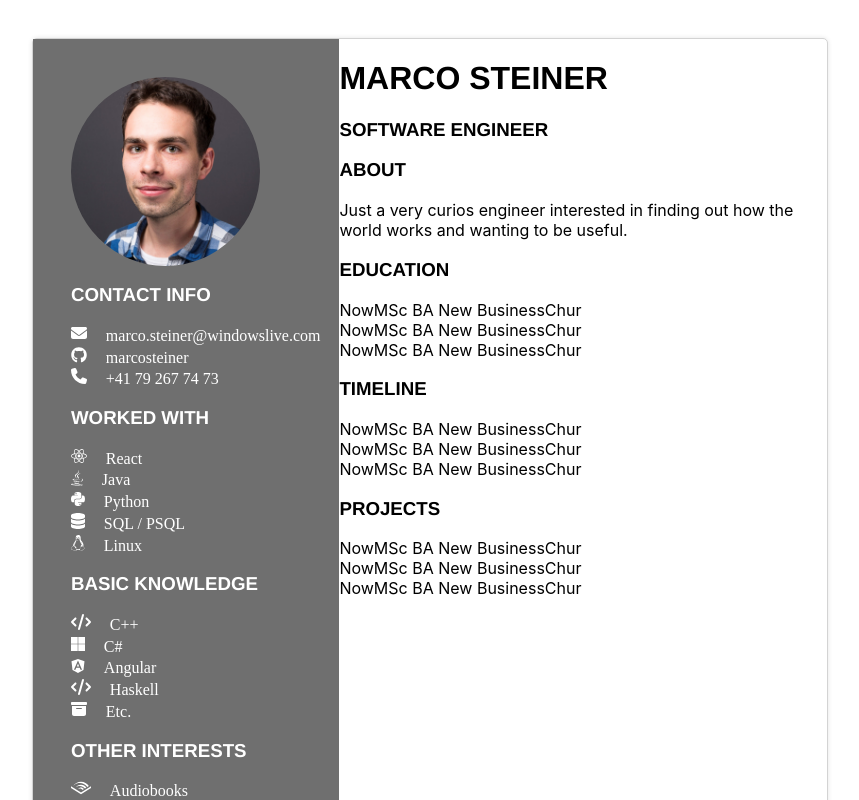
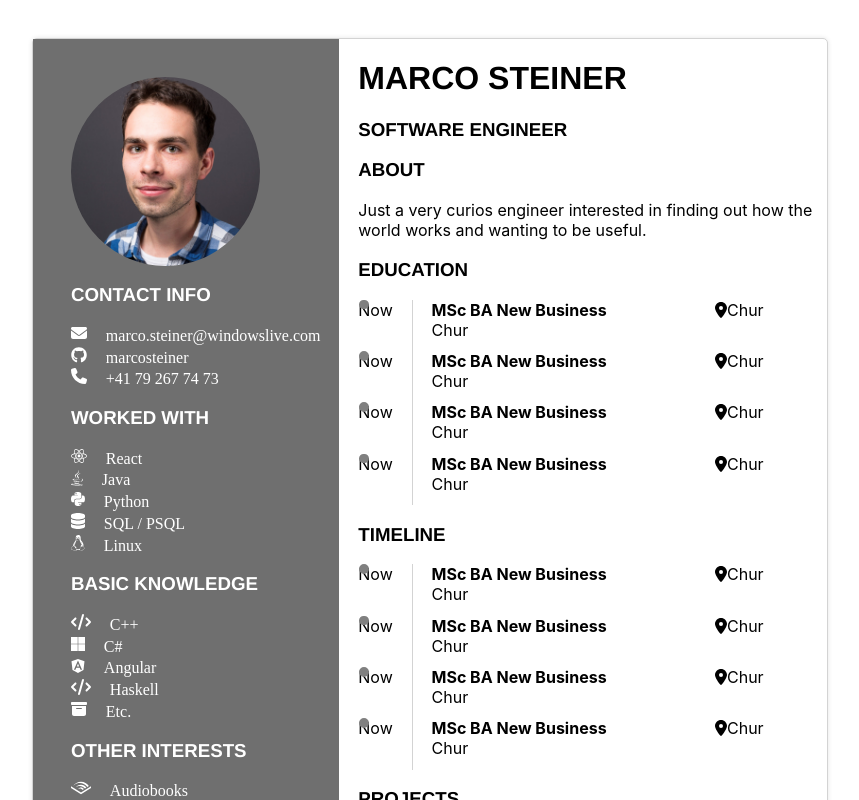
Before and after one commit to marcosteiner/cv, a React (Create React App) app: page / in a window 1280 px wide. Shown: the top 800 px of the page, without its empty margins (210-1069 px from the left). Built offline with nearby package versions, Linux system fonts and the light colour scheme.

Commit message:
create timeline

```diff
--- a/src/components/content/Content.js
+++ b/src/components/content/Content.js
@@ -1,3 +1,5 @@
+import {FontAwesomeIcon} from '@fortawesome/react-fontawesome'
+import { faLocationDot } from '@fortawesome/free-solid-svg-icons';
 
 function Title() {
     return <div className="title">
@@ -17,8 +19,14 @@ function ContentList(title , items) {
     const listItems = items.map((i) =>
         <div>
             <div>{i.time}</div>
-            <div>{i.title}</div>
-            <div>{i.description}</div>
+            <div className="timeLine">
+                <div>{i.title}</div>
+                <div>{i.description}</div>
+            </div>
+            <div>
+                <FontAwesomeIcon icon={faLocationDot}/>
+                {i.location}
+            </div>
         </div>
     );
     return (
@@ -31,9 +39,10 @@ function ContentList(title , items) {
 
 function Content() {
     const education = [
-        {time:"Now", title:"MSc BA New Business", description:"Chur"},
-        {time:"Now", title:"MSc BA New Business", description:"Chur"},
-        {time:"Now", title:"MSc BA New Business", description:"Chur"}
+        {time:"Now", title:"MSc BA New Business", description:"Chur", location: "Chur"},
+        {time:"Now", title:"MSc BA New Business", description:"Chur", location: "Chur"},
+        {time:"Now", title:"MSc BA New Business", description:"Chur", location: "Chur"},
+        {time:"Now", title:"MSc BA New Business", description:"Chur", location: "Chur"},
     ]
 
     return (
--- a/src/cv.css
+++ b/src/cv.css
@@ -49,9 +49,40 @@ h3 {
     text-transform: uppercase;
 }
 
-.content-list div div {
+.content {
+    margin-left: 0.5cm;
+}
+
+.content-list > div > div {
     display: flex;
     flex-direction: row;
+}
+
+.timeLine {
+    border-left: 1px solid lightgray;
+    padding-left: 0.5cm;
+    margin-left: 0.5cm;
+    margin-right: 0.5cm;
+    padding-bottom: 0.3cm;
+    width: 7cm;
+
+    display: flex;
+    flex-direction: column;
+}
+
+.timeLine::before {
+    content: "";
+    width: 0.1cm;
+    height: 0.1cm;
+    background-color: gray;
+    border-radius: 999px;
+    border: 3px solid gray;
+    position: absolute;
+    left: 15.05cm;
+}
+
+.timeLine > div:first-child {
+    font-weight: bold;
 }
 
 img {
```
